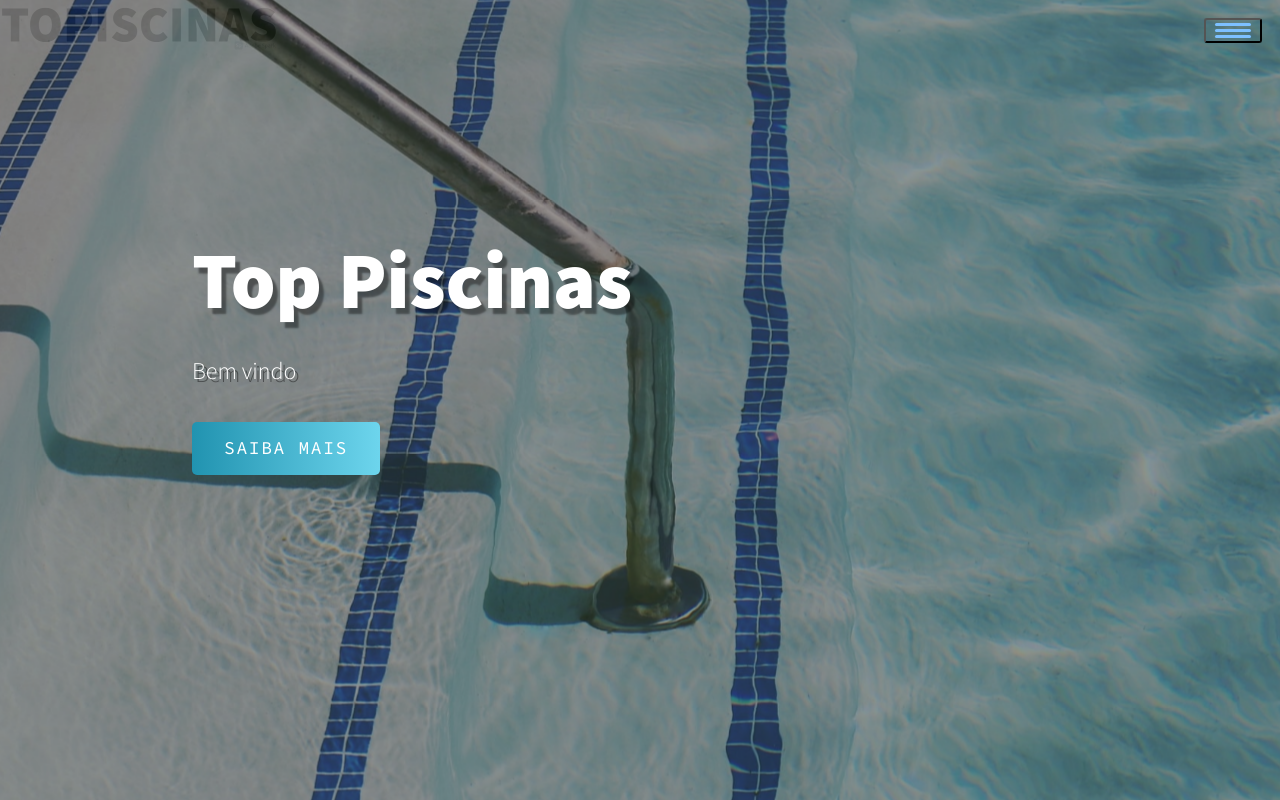
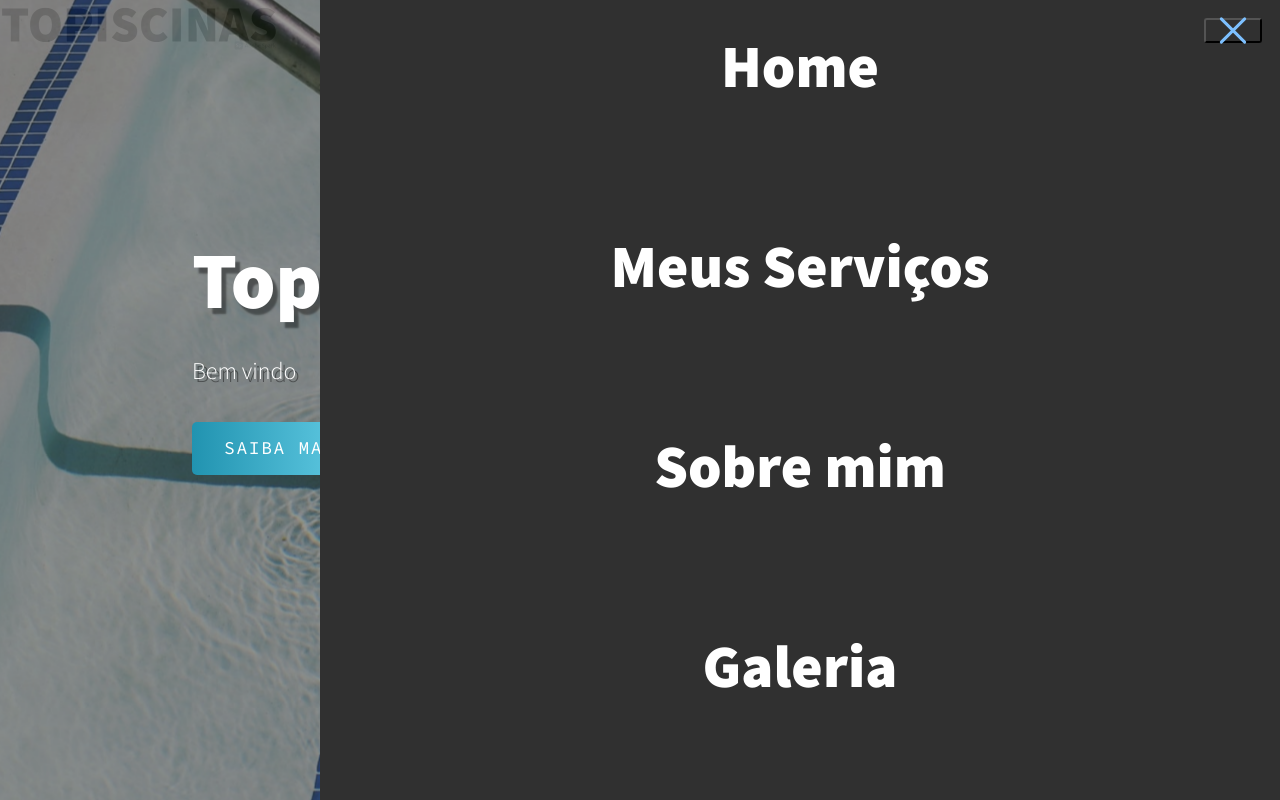
Before and after one commit to peustratt/portfolio_servicos, a plain HTML site: page index.html in a window 1280 px wide. Both pictures are taken after a click on the button "toggle navigation". Shown: the top 800 px of the page. Drawn offline with nearby package versions, Linux system fonts and the light colour scheme.

Commit message:
add JS do navbar

```diff
--- a/css/style.css
+++ b/css/style.css
@@ -186,9 +186,27 @@ header {
 .hamburguer::before { top: 6px;}
 .hamburguer::after {bottom: 6px;}
 
-.nav-open > nav {
-    transform: translate(0);
+.nav-open .nav {
+    transform: translateX(0);
 }
+
+.nav-open .nav-toggle {
+    position: fixed;
+}
+
+.nav-open .hamburguer {
+    transform: rotate(.625turn);
+}
+
+.nav-open .hamburguer::before {
+    transform: rotate(90deg) translateX(-6px);
+}
+
+.nav-open .hamburguer::after {
+    opacity: 0;
+}
+
+
 
 /* Intro section */
 
--- a/index.html
+++ b/index.html
@@ -240,6 +240,8 @@
         </ul>
     </footer>
 
+    <!-- js -->
+    <script src="./js/geral.js"></script>
 </body>
 
 </html>
--- /dev/null
+++ b/js/geral.js
@@ -0,0 +1,12 @@
+const navToggle = document.querySelector('.nav-toggle')
+const navLinks = document.querySelectorAll('.nav__link')
+
+navToggle.addEventListener('click', () => {
+    document.body.classList.toggle('nav-open')
+})
+
+navLinks.forEach(link => {
+    link.addEventListener('click', () => {
+        document.body.classList.remove('nav-open')
+    })
+})
```
